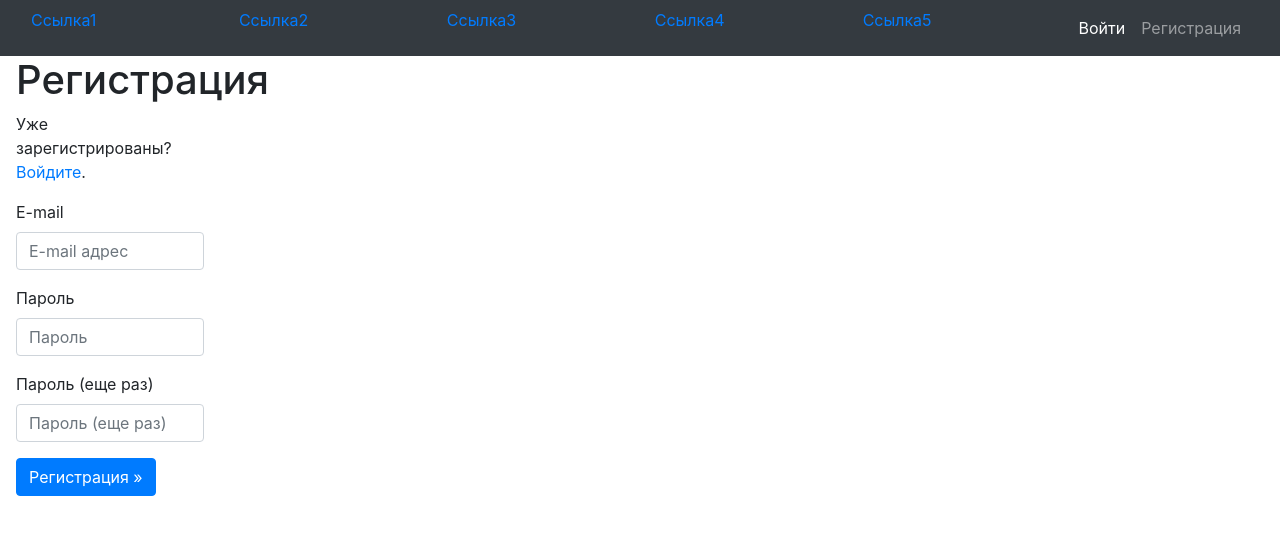
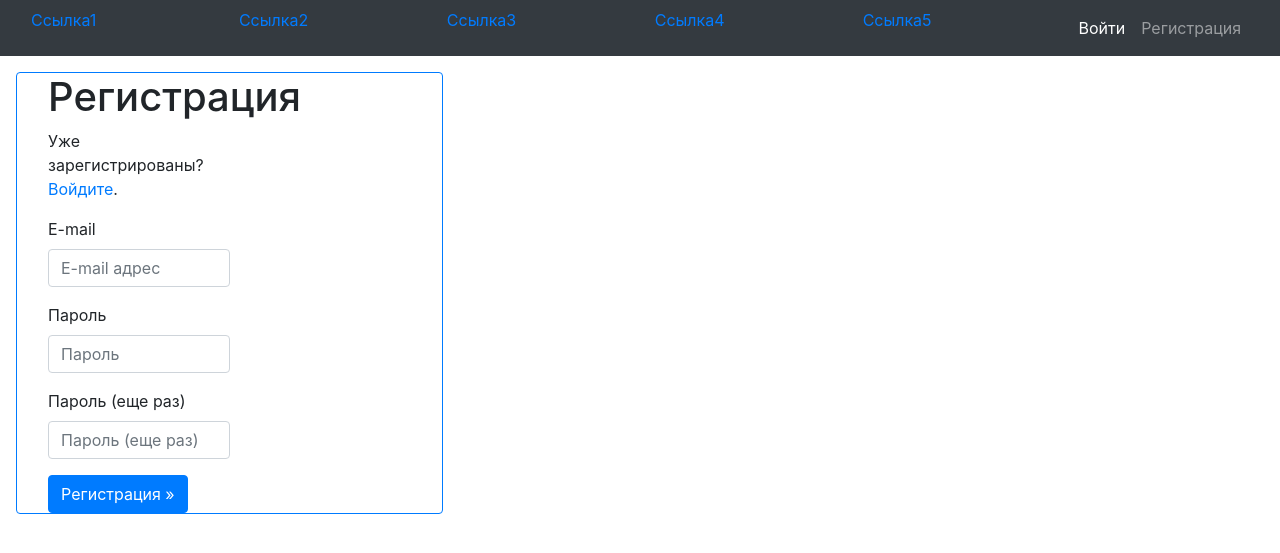
Before and after one commit to lemar30/djnew1, a Django app: page /signup/ in a window 1280 px wide. Shown: the top 553 px of the page. Run offline with Django 3.2, Linux system fonts and the light colour scheme; some libraries are stand-ins or nearby versions.

Commit message:
Оформил вход и регистрацию

```diff
--- a/templates/account/base.html
+++ b/templates/account/base.html
@@ -4,6 +4,7 @@
     <title>{% block head_title %}{% endblock %}</title>
     {% block extra_head %}
     {% endblock %}
+
   </head>
   <body>
     {% block body %}
--- a/templates/account/login.html
+++ b/templates/account/login.html
@@ -24,8 +24,9 @@
 {% block head_title %}{% trans "Sign In" %}{% endblock %}
 
 {% block content %}
+<div class="border border-primary rounded col-md-4 mt-3 ml-3">
 <div class="row">
-  <div class="col-md-2 ml-3">
+  <div class="col-md-10 ml-3">
 <h1>{% trans "Sign In" %}</h1>
 
 {% get_providers as socialaccount_providers %}
@@ -54,7 +55,7 @@ for a {{ site_name }} account and sign in below:{% endblocktrans %}</p>
 <a href="{{ signup_url }}">sign up</a> first.{% endblocktrans %}</p>
 {% endif %}
 <div class="row">
-  <div class="col-md-2 ml-3">
+  <div class="col-md-6 ml-3 pb-3">
 <form class="login" method="POST" action="{% url 'account_login' %}">
   {% csrf_token %}
   {% bootstrap_form form %}
@@ -66,6 +67,7 @@ for a {{ site_name }} account and sign in below:{% endblocktrans %}</p>
 </form>
   </div>
 </div>
+  </div>
 {% endblock %}
  </body>
 </html>
--- a/templates/account/signup.html
+++ b/templates/account/signup.html
@@ -5,6 +5,15 @@
     <title>Регистрация</title>
     <meta name="description" content="Описание страницы" />
     <link rel="stylesheet" href="https://stackpath.bootstrapcdn.com/bootstrap/4.4.1/css/bootstrap.min.css" integrity="sha384-Vkoo8x4CGsO3+Hhxv8T/Q5PaXtkKtu6ug5TOeNV6gBiFeWPGFN9MuhOf23Q9Ifjh" crossorigin="anonymous">
+   <!-- jQuery library -->
+    <script src="https://ajax.googleapis.com/ajax/libs/jquery/3.3.1/jquery.min.js"></script>
+
+<!-- Popper JS -->
+    <script src="https://cdnjs.cloudflare.com/ajax/libs/popper.js/1.14.0/umd/popper.min.js"></script>
+
+<!-- Latest compiled JavaScript -->
+    <script src="https://maxcdn.bootstrapcdn.com/bootstrap/4.1.0/js/bootstrap.min.js"></script>
+    <meta name="viewport" content="width=device-width, initial-scale=1">
   </head>
   <body>
 {% extends "account/base.html" %}
@@ -15,15 +24,17 @@
 
 
 {% block content %}
+<div class="border border-primary rounded col-md-4 mt-3 ml-3">
 <div class="row">
-  <div class="col-md-2 ml-3">
+  <div class="col-md-6 ml-3">
 <h1>{% trans "Sign Up" %}</h1>
 
 <p>{% blocktrans %}Already have an account? Then please <a href="{{ login_url }}">sign in</a>.{% endblocktrans %}</p>
 </div>
 </div>
+
     <div class="row">
-  <div class="col-md-2 ml-3">
+  <div class="col-md-6 ml-3">
 <form class="signup" id="signup_form" method="post" action="{% url 'account_signup' %}">
   {% csrf_token %}
   {% bootstrap_form form %}
@@ -36,6 +47,7 @@
 </form>
   </div>
 </div>
+</div>
 {% endblock %}
   </body>
 </html>
```
